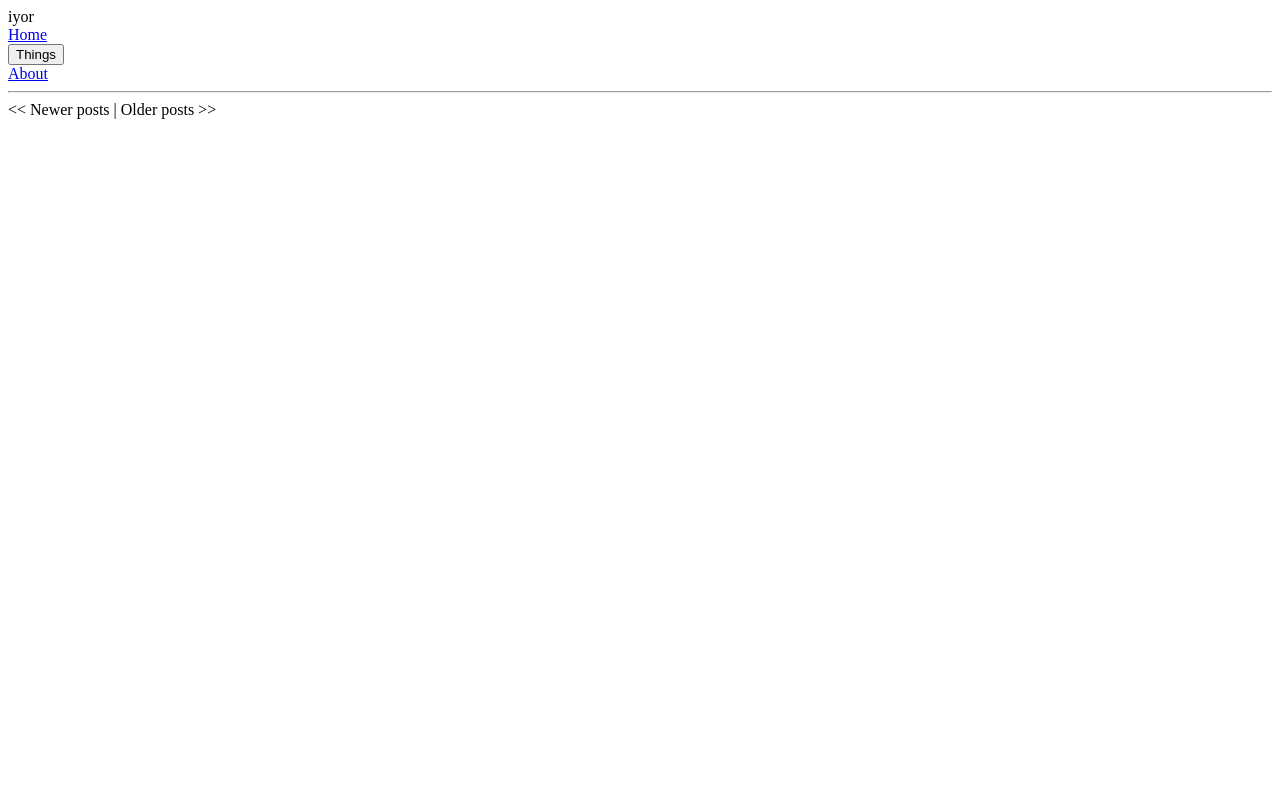
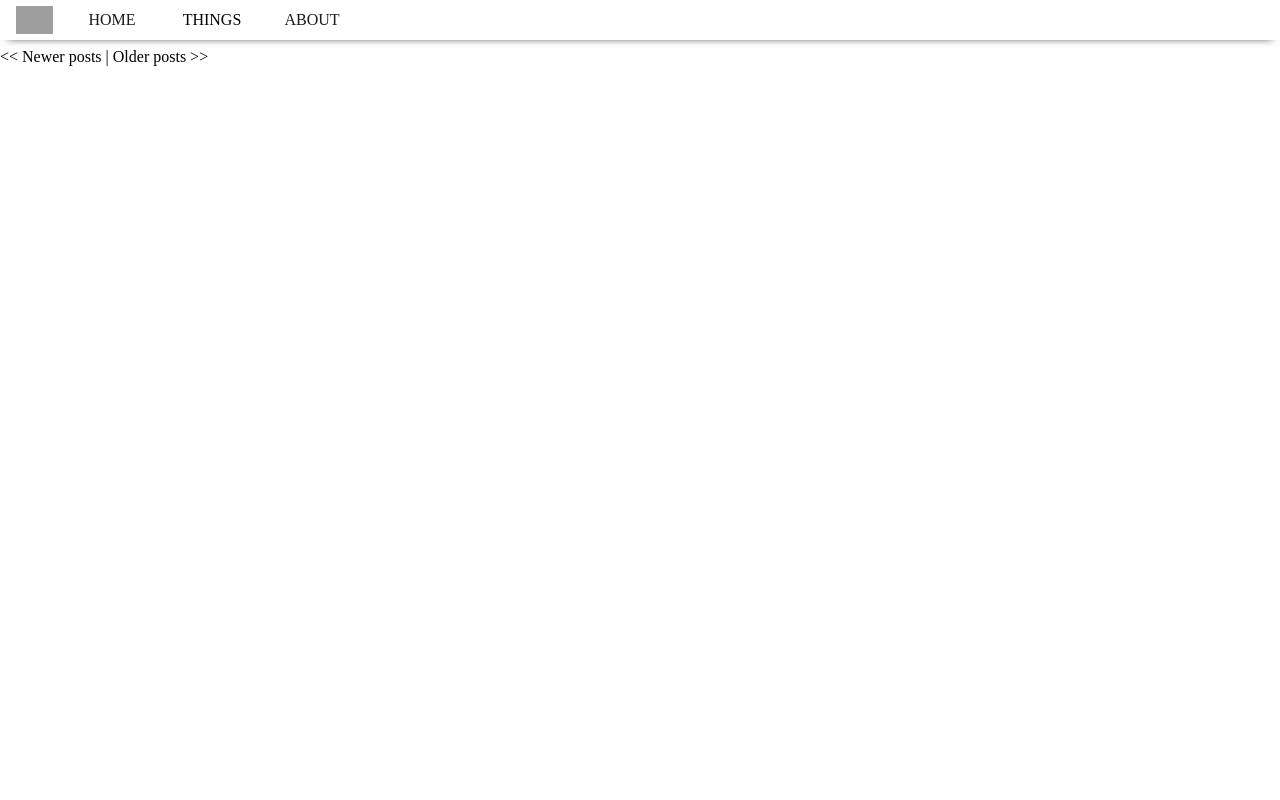
Before and after one commit to iyor/iyor.io, a Flask app: page / in a window 1280 px wide. Run offline with Flask 2, Linux system fonts and the light colour scheme; data that the repository does not hold is empty; some web fonts are replaced; grey boxes are pictures that could not be loaded.

Commit message:
Basic header styling

```diff
--- /dev/null
+++ b/app/static/style/base.css
@@ -0,0 +1,73 @@
+body {
+    font-size: 100%;
+    font-family: open-sans;
+    font-color: #1A1B1C;
+    background-color: white;
+    padding: 0;
+    margin: 0;
+}
+
+.nav-bar {
+    position: fixed;
+    top: 0;
+    width: 100%;
+    background-color: #FFFFFF;
+    -webkit-box-shadow: 0 6px 8px -8px #222;
+    -moz-box-shadow: 0 6px 8px -8px #222;
+    box-shadow: 0 6px 8px -8px #222;
+}
+
+#logo {
+    position: absolute;
+    top: 50%;
+    margin-top: -0.875em;
+    height: 1.75em;
+    padding: 0em 1em 0 1em;
+}
+
+#home {
+    margin-left: 4em;
+}
+
+.nav-item {
+    display: inline-block;
+    text-align: center;
+    width: 6em;
+    height: 2.5em;
+    line-height: 2.5em;
+}
+
+.nav-item a {
+    text-decoration: none;
+    color: #1A1B1C;
+}
+
+.nav-item:hover {
+    margin-bottom: -1em;
+}
+
+#home:hover {
+    border-bottom: medium solid #DB704C;
+}
+
+#things:hover {
+    border-bottom: medium solid #36B880;
+}
+
+#about:hover {
+    border-bottom: medium solid #69A6C3;
+}
+
+#content {
+    margin-top: 3em;
+}
+
+.post {
+    padding: 1em;
+    margin: 1em;
+}
+
+@font-face {
+    font-family: open-sans;
+    src: url(../assets/OpenSans-Regular.ttf);
+}
--- a/app/templates/index.html
+++ b/app/templates/index.html
@@ -1,7 +1,7 @@
 {% extends "iyor_base.html" %}
 {% block content %}
   {% for post in posts.items %}
-    <div>
+    <div class="post">
       <a href="{{ '/' + post.slug }}">
         {{ post.title }}
       </a>
--- a/app/templates/iyor_base.html
+++ b/app/templates/iyor_base.html
@@ -7,16 +7,20 @@
     {% endif %}
   </head>
   <body>
-    iyor
-    <div><a href="/index">Home</a></div>
-    <div><button>Things</button></div>
-    <div><a href="/about">About</a></div>
+    <link rel="stylesheet" type="text/css" href="static/style/base.css">
+    <div class="nav-bar">
+      <img id="logo" src="static/assets/iyor.svg" alt="iyor logo">
+      <div id="home" class="nav-item"><a href="/index">HOME</a></div>
+      <div id="things" class="nav-item">THINGS</div>
+      <div id="about" class="nav-item"><a href="/about">ABOUT</a></div>
       {% if session['logged_in'] %}
         <form action="{{ url_for('logout') }}" method="post">
           <button type="submit">Log out</button>
         </form>
       {% endif %}
-    <hr>
+    </div>
+    <div id="content">
       {% block content %}{% endblock %}
+    <div>
   </body>
 </html>
```
Also changed, not shown: 2 other files. Lines whose indentation alone changed are shown as unchanged.
